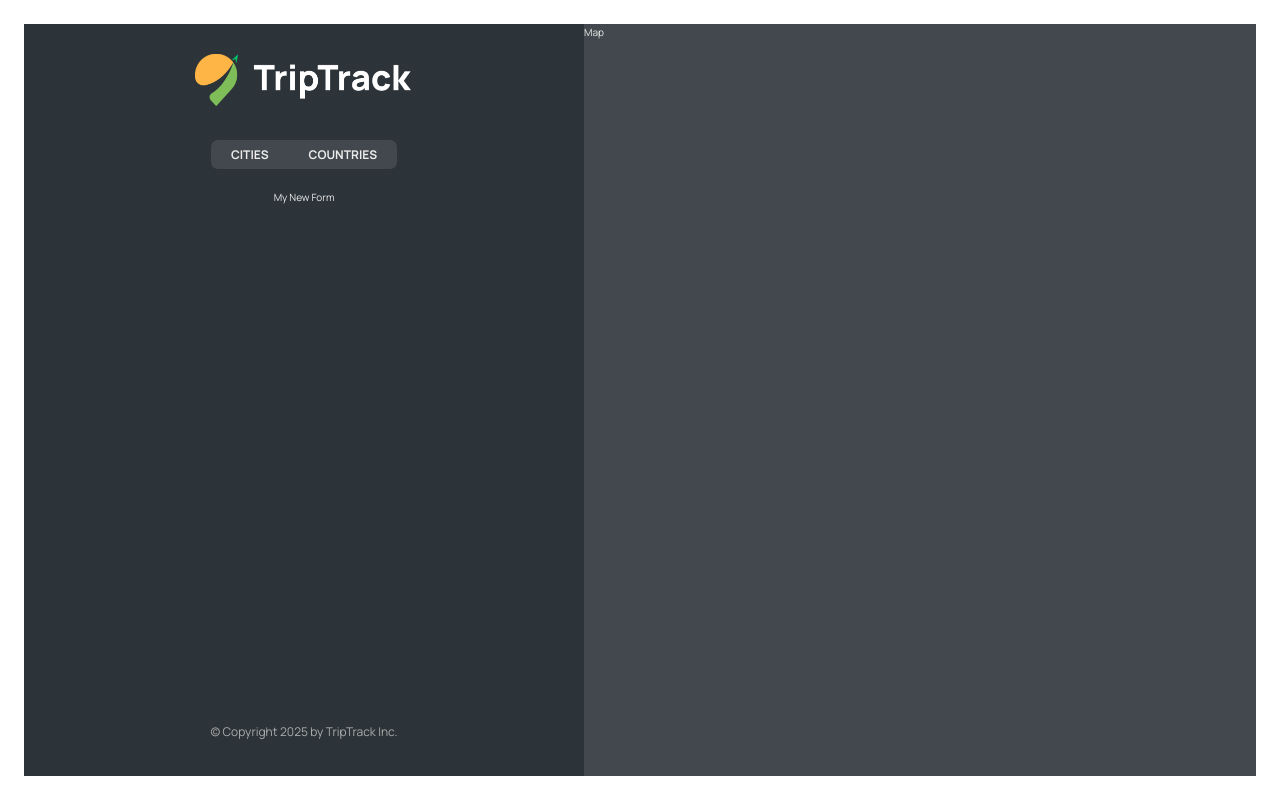
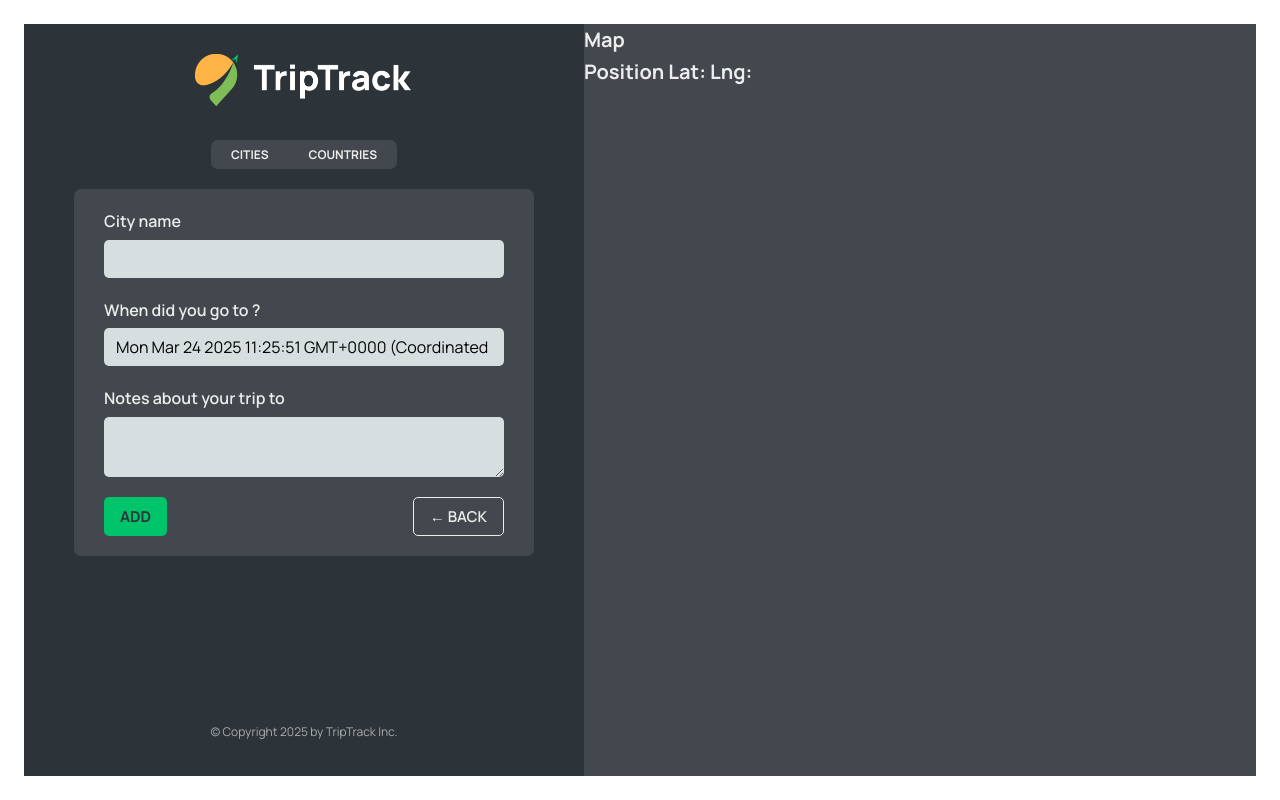
Before and after one commit to mehdiali-mk/TripTrack, a React (Vite) app: page /app/form in a window 1280 px wide. Built offline with nearby package versions, Linux system fonts and the light colour scheme; data requests are answered from the project's data file.

Commit message:
Query String, Form Component, Custome Button Component.

```diff
--- a/src/App.jsx
+++ b/src/App.jsx
@@ -9,6 +9,8 @@
 import AppLayout from "./pages/AppLayout.jsx";
 import CityLists from "./Components/CityLists.jsx";
 import CountryList from "./Components/CountryList.jsx";
+import City from "./Components/City.jsx";
+import Form from "./Components/Form.jsx";
 
 const BASE_URL = "http://localhost:8088";
 
@@ -41,16 +43,18 @@
         <Route path="/product" element={<Product />} />
         <Route path="/pricing" element={<Pricing />} />
         <Route path="/app" element={<AppLayout />}>
-          <Route index element={<Navigate to="/app/cities" />} />
+          <Route index element={<Navigate replace to="/app/cities" />} />
           <Route
             path="cities"
             element={<CityLists cities={cities} isLoading={isLoading} />}
           />
+          <Route path="cities/:id" element={<City />} />
+
           <Route
             path="countries"
             element={<CountryList cities={cities} isLoading={isLoading} />}
           />
-          <Route path="form" element={<p>My New Form</p>} />
+          <Route path="form" element={<Form />} />
         </Route>
         <Route path="/login" element={<Login />} />
         <Route path="*" element={<PageNotFound />} />
--- /dev/null
+++ b/src/Components/Button.jsx
@@ -0,0 +1,11 @@
+import styles from "./Button.module.css";
+
+function Button({ children, onClick, type }) {
+  return (
+    <button className={`${styles.btn} ${styles[type]}`} onClick={onClick}>
+      {children}
+    </button>
+  );
+}
+
+export default Button;
--- a/src/Components/City.jsx
+++ b/src/Components/City.jsx
@@ -1,61 +1,65 @@
+import { useParams } from "react-router-dom";
 import styles from "./City.module.css";
 
-const formatDate = (date) =>
-  new Intl.DateTimeFormat("en", {
-    day: "numeric",
-    month: "long",
-    year: "numeric",
-    weekday: "long",
-  }).format(new Date(date));
+// const formatDate = (date) =>
+//   new Intl.DateTimeFormat("en", {
+//     day: "numeric",
+//     month: "long",
+//     year: "numeric",
+//     weekday: "long",
+//   }).format(new Date(date));
 
 function City() {
-  // TEMP DATA
+  const { id } = useParams();
+
   const currentCity = {
+    id: id,
     cityName: "Lisbon",
     emoji: "🇵🇹",
     date: "2027-10-31T15:59:59.138Z",
     notes: "My favorite city so far!",
   };
 
+  return <h1>City Here {id}</h1>;
   const { cityName, emoji, date, notes } = currentCity;
 
-  return (
-    <div className={styles.city}>
-      <div className={styles.row}>
-        <h6>City name</h6>
-        <h3>
-          <span>{emoji}</span> {cityName}
-        </h3>
-      </div>
+  // return (
+  //   <div className={styles.city}>
+  //     <div className={styles.row}>
+  //       <h6>City name</h6>
+  //       <h3>
+  //         <span>{emoji}</span> {cityName}
+  //       </h3>
+  //     </div>
 
-      <div className={styles.row}>
-        <h6>You went to {cityName} on</h6>
-        <p>{formatDate(date || null)}</p>
-      </div>
+  //     <div className={styles.row}>
+  //       <h6>You went to {cityName} on</h6>
+  //       <p>{formatDate(date || null)}</p>
+  //     </div>
 
-      {notes && (
-        <div className={styles.row}>
-          <h6>Your notes</h6>
-          <p>{notes}</p>
-        </div>
-      )}
+  //     {notes && (
+  //       <div className={styles.row}>
+  //         <h6>Your notes</h6>
+  //         <p>{notes}</p>
+  //       </div>
+  //     )}
 
-      <div className={styles.row}>
-        <h6>Learn more</h6>
-        <a
-          href={`https://en.wikipedia.org/wiki/${cityName}`}
-          target="_blank"
-          rel="noreferrer"
-        >
-          Check out {cityName} on Wikipedia &rarr;
-        </a>
-      </div>
+  //     <div className={styles.row}>
+  //       <h6>Learn more</h6>
+  //       <a
+  //         href={`https://en.wikipedia.org/wiki/${cityName}`}
+  //         target="_blank"
+  //         rel="noreferrer"
+  //       >
+  //         Check out {cityName} on Wikipedia &rarr;
+  //       </a>
+  //     </div>
 
-      <div>
-        <ButtonBack />
-      </div>
-    </div>
-  );
+  //     <div>
+  //       <ButtonBack />
+  //     </div>
+  //   </div>
+  // );
 }
 
 export default City;
--- a/src/Components/CityItem.jsx
+++ b/src/Components/CityItem.jsx
@@ -1,4 +1,5 @@
 import styles from "./CityItem.module.css";
+import { Link } from "react-router-dom";
 
 const formatDate = (date) =>
   new Intl.DateTimeFormat("en", {
@@ -9,14 +10,19 @@
   }).format(new Date(date));
 
 function CityItem({ city }) {
-  const { cityName, emoji, date } = city;
+  const { cityName, emoji, date, id, position } = city;
 
   return (
-    <li className={styles.cityItem}>
-      <span className={styles.emoji}>{emoji}</span>
-      <h3 className={styles.name}>{cityName}</h3>
-      <time className={styles.date}>({formatDate(date)})</time>
-      <button className={styles.deleteBtn}>&times;</button>
+    <li>
+      <Link
+        className={styles.cityItem}
+        to={`${id}?lat=${position.lat}&lng=${position.lng}`}
+      >
+        <span className={styles.emoji}>{emoji}</span>
+        <h3 className={styles.name}>{cityName}</h3>
+        <time className={styles.date}>({formatDate(date)})</time>
+        <button className={styles.deleteBtn}>&times;</button>
+      </Link>
     </li>
   );
 }
--- a/src/Components/Form.jsx
+++ b/src/Components/Form.jsx
@@ -3,6 +3,8 @@
 import { useState } from "react";
 
 import styles from "./Form.module.css";
+import Button from "./Button.jsx";
+import { useNavigate } from "react-router-dom";
 
 export function convertToEmoji(countryCode) {
   const codePoints = countryCode
@@ -17,6 +19,8 @@
   const [country, setCountry] = useState("");
   const [date, setDate] = useState(new Date());
   const [notes, setNotes] = useState("");
+
+  const navigate = useNavigate();
 
   return (
     <form className={styles.form}>
@@ -49,8 +53,16 @@
       </div>
 
       <div className={styles.buttons}>
-        <button>Add</button>
-        <button>&larr; Back</button>
+        <Button type="primary">Add</Button>
+        <Button
+          type="back"
+          onClick={(e) => {
+            e.preventDefault();
+            navigate(-1);
+          }}
+        >
+          &larr; Back
+        </Button>
       </div>
     </form>
   );
--- a/src/Components/Map.jsx
+++ b/src/Components/Map.jsx
@@ -1,7 +1,27 @@
+import { useNavigate, useSearchParams } from "react-router-dom";
 import styles from "./Map.module.css";
 
 function Map() {
-  return <div className={styles.mapContainer}>Map</div>;
+  const navigate = useNavigate();
+
+  const [searchParams, setSearchParams] = useSearchParams();
+
+  const latitude = searchParams.get("lat");
+  const longitude = searchParams.get("lng");
+
+  return (
+    <div
+      className={styles.mapContainer}
+      onClick={() => {
+        navigate("form");
+      }}
+    >
+      <h1>Map</h1>
+      <h1>
+        Position Lat: {latitude} Lng: {longitude}
+      </h1>
+    </div>
+  );
 }
 
 export default Map;
```
